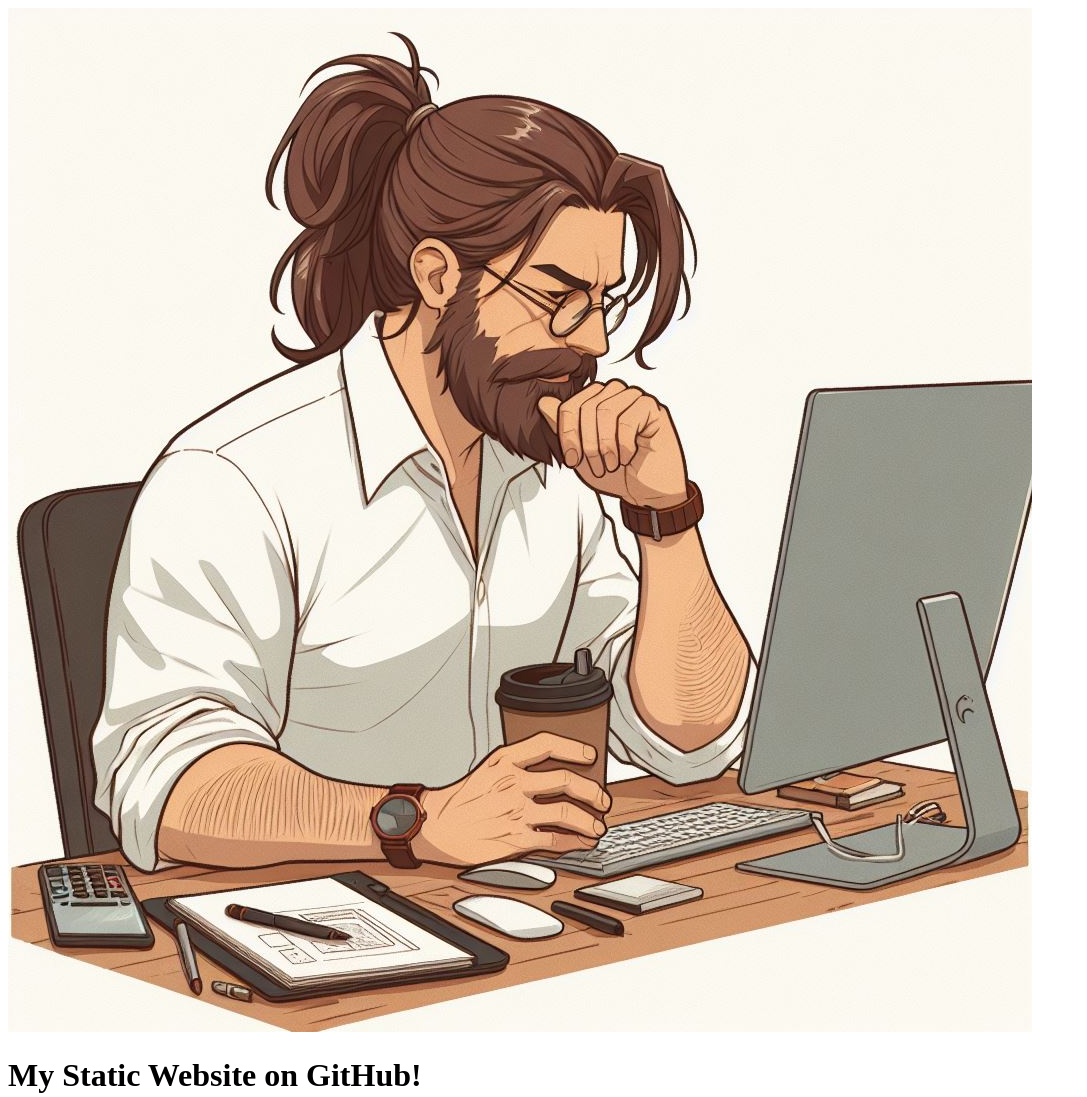
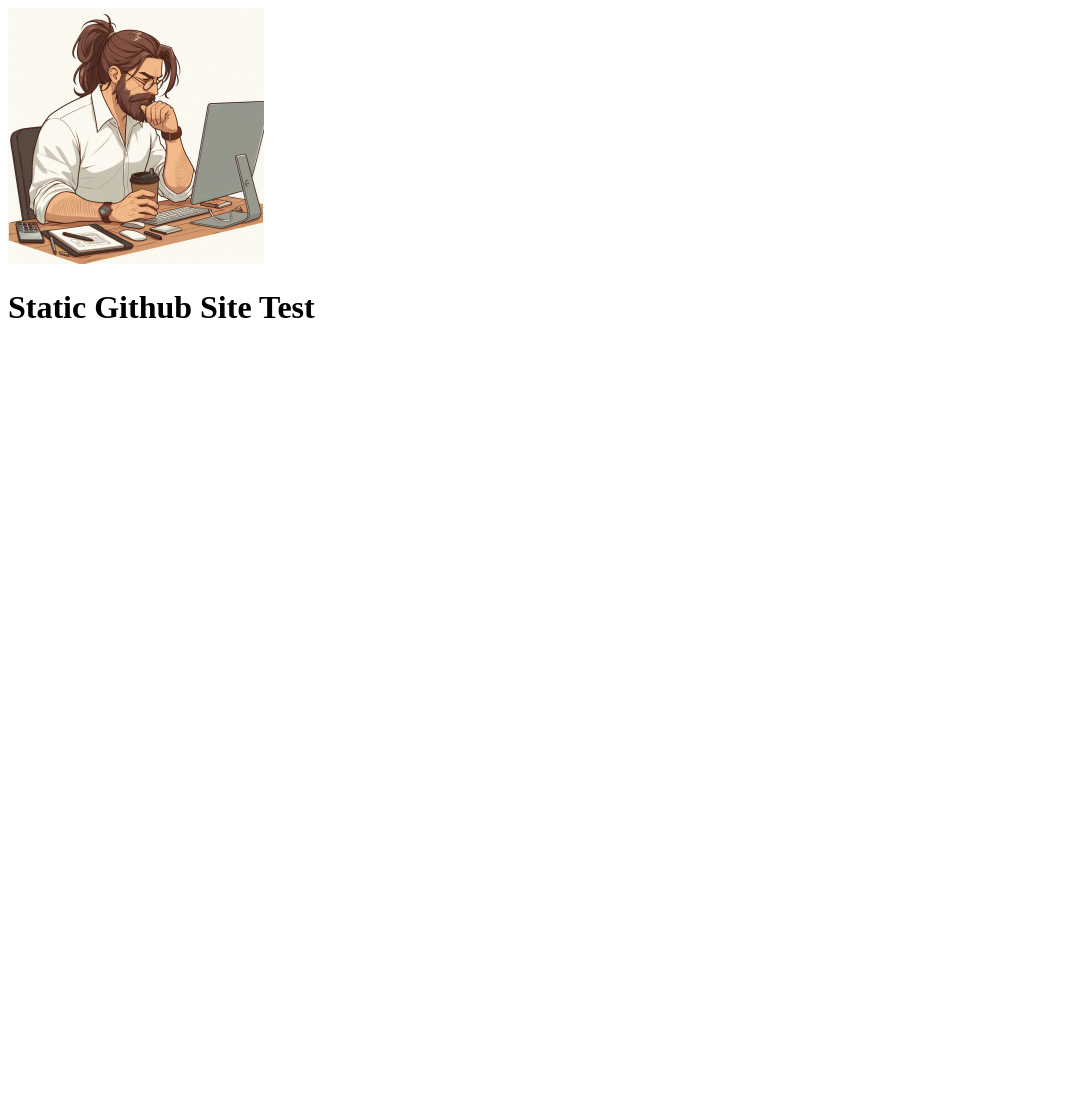
Before and after one commit to cmshort/cmshort.github.io, a plain HTML site: page index.html in a window 1280 px wide. Shown: the whole page, without its empty margins (0-1087 px from the left). After the commit the page ends 800 px from the top, so only its background shows below. Drawn offline with Linux system fonts and the light colour scheme.

Commit message:
Update index.html

```diff
--- a/index.html
+++ b/index.html
@@ -1,11 +1,11 @@
 <!DOCTYPE html>
 <html lang="en">
   <head>
-    <title>My Static Website on GitHub for SDEV153!</title>
+    <title>Static Github Site Test</title>
     <meta charset="utf-8">
   </head>
   <body>
-    <img src="avatar.jpg">
-    <h1>My Static Website on GitHub!</h1>
+    <img src="avatar.jpg" height=256 width=256>
+    <h1>Static Github Site Test</h1>
   </body>
 </html>
```
